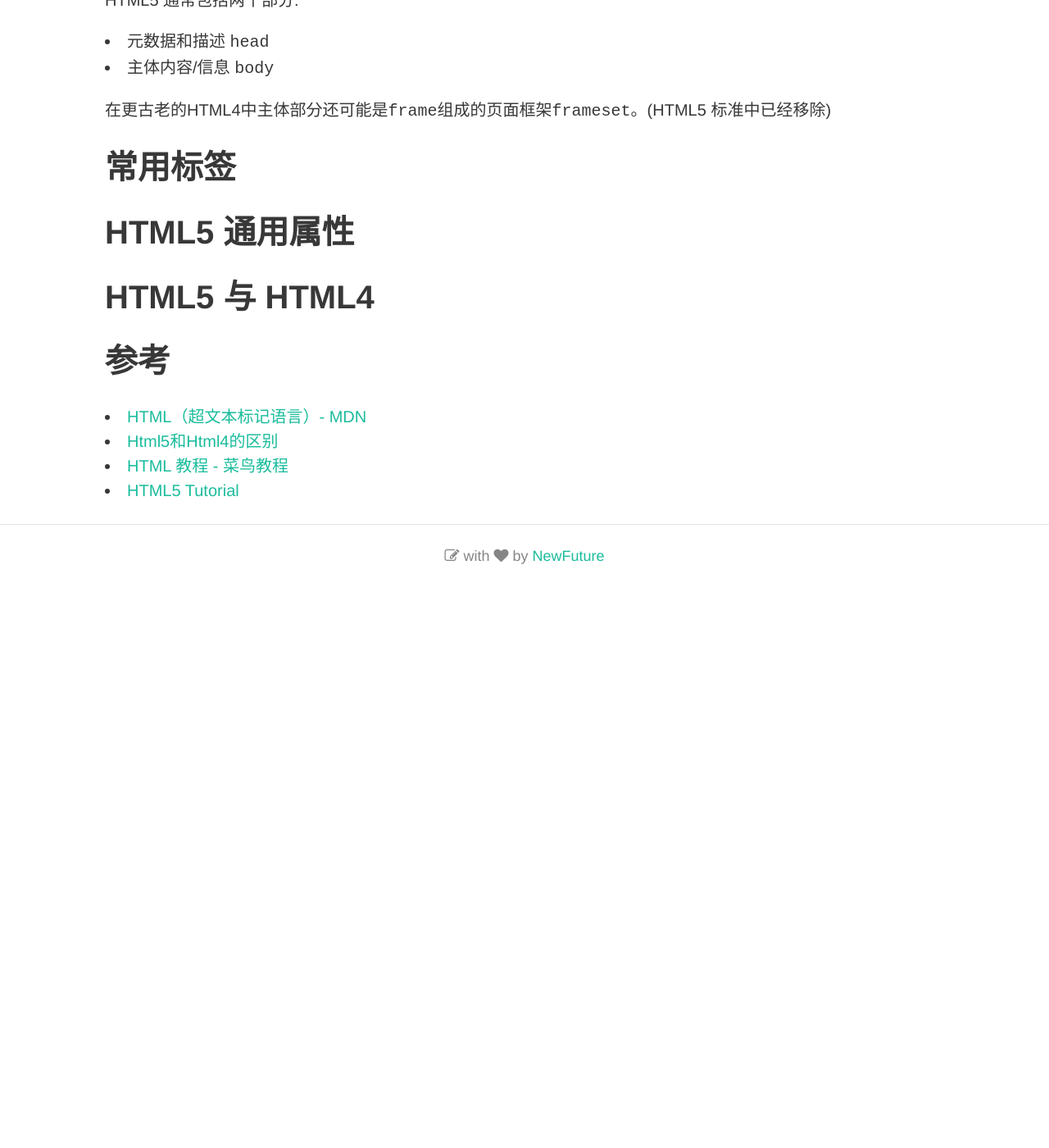
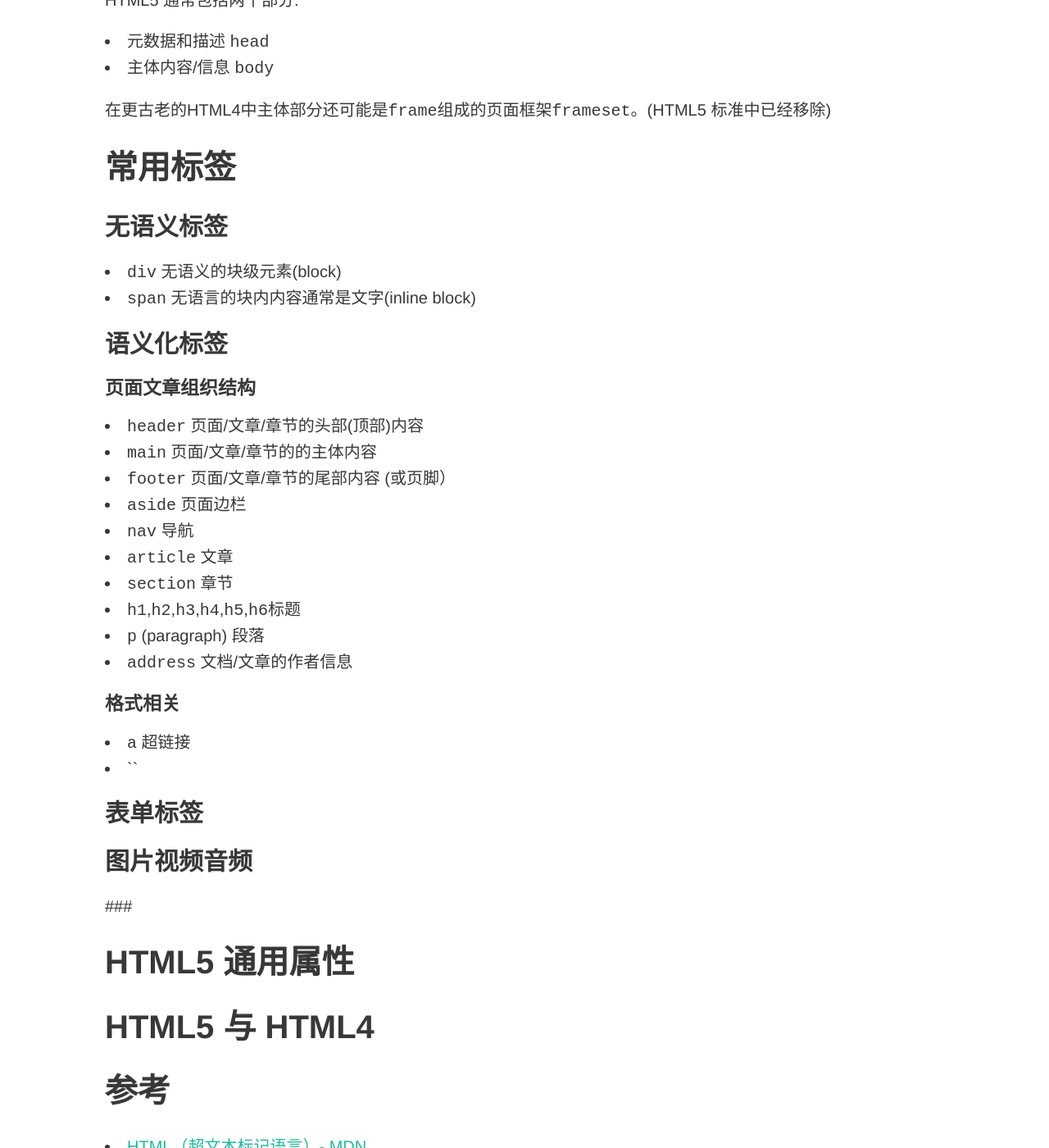
Before and after one commit to NewFuture/blog, a Jekyll site: the page built from _posts/2018-08-21-html-intro.md, in a window 1280 px wide and 1400 px high, scrolled down 1878 px. Shown: the whole window at 82% size. Built offline with Jekyll 4.4.1, drawn with Linux system fonts in a browser that asks for light colours; before the commit the page ends 2596 px from its top, so only the background shows below that; some of the changed text lies outside the part shown.

Commit message:
update html tag

```diff
--- a/_posts/2018-08-21-html-intro.md
+++ b/_posts/2018-08-21-html-intro.md
@@ -20,6 +20,40 @@ HTML5 通常包括两个部分:
 
 ## 常用标签               {#tags}
 
+### 无语义标签
+* `div` 无语义的块级元素(block)
+* `span` 无语言的块内内容通常是文字(inline block)
+
+### 语义化标签
+
+#### 页面文章组织结构
+
+* `header` 页面/文章/章节的头部(顶部)内容
+* `main` 页面/文章/章节的的主体内容
+* `footer` 页面/文章/章节的尾部内容 (或页脚）
+* `aside` 页面边栏
+* `nav` 导航
+* `article` 文章
+* `section` 章节
+* `h1`,`h2`,`h3`,`h4`,`h5`,`h6`标题
+* `p` (paragraph) 段落
+* `address` 文档/文章的作者信息
+
+#### 格式相关
+
+* `a` 超链接
+* ``
+
+
+### 表单标签
+
+
+### 图片视频音频
+
+
+###
+
+
 ## HTML5 通用属性         {#html5}
 
 ## HTML5 与 HTML4         {#html5-html4-differences}
```
Also changed, not shown: other parts of _posts/2018-08-21-html-intro.md (+3 -2 lines).
